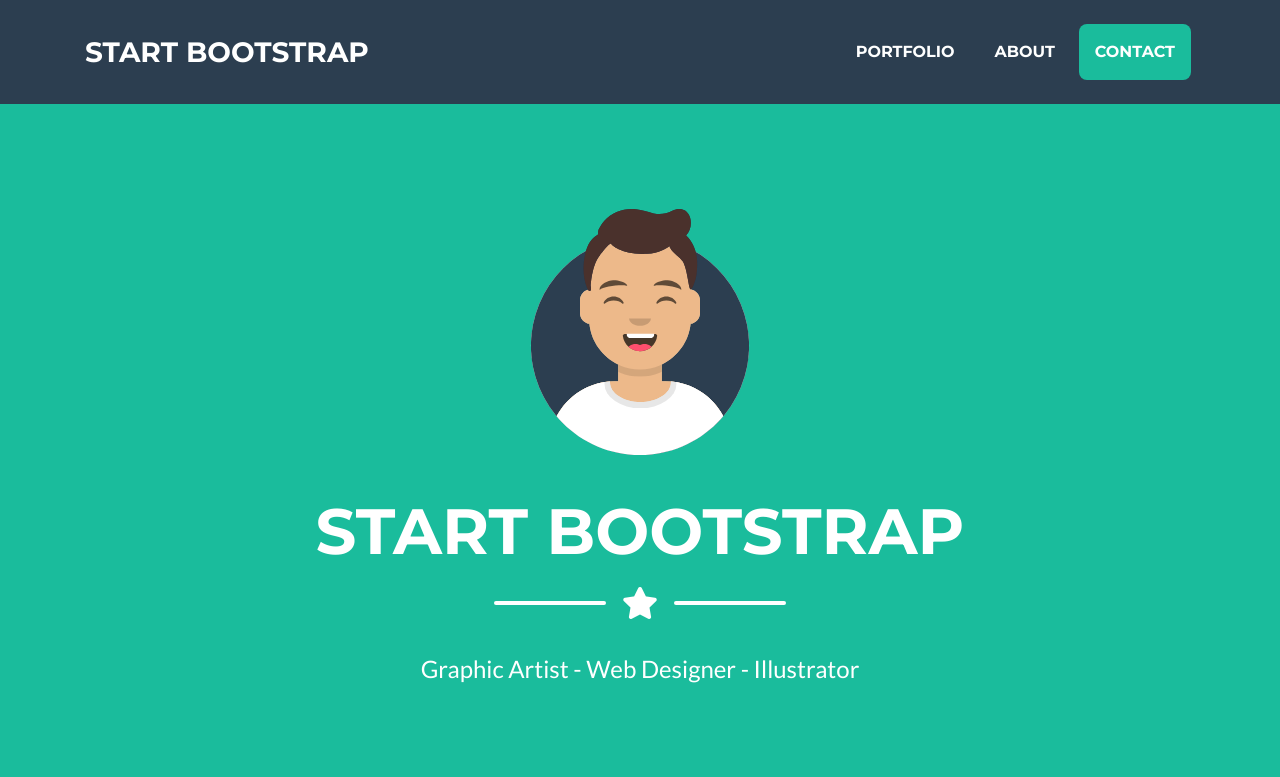
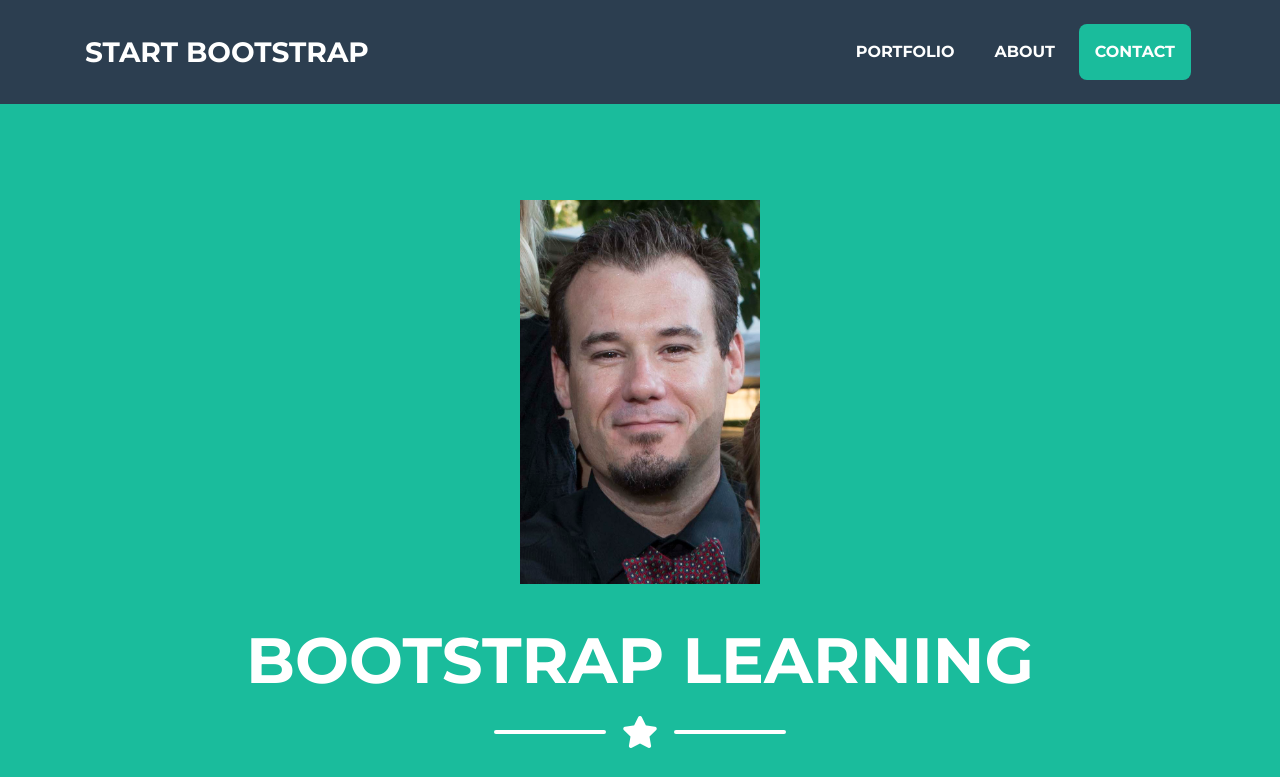
Before and after one commit to rydog1259/NewBoot-Strap, a website with bundled scripts: page index.html in a window 1280 px wide. Shown: the top 777 px of the page. Built offline with nearby package versions, Linux system fonts and the light colour scheme.

Commit message:
Update index.html

```diff
--- a/index.html
+++ b/index.html
@@ -51,10 +51,10 @@
     <div class="container d-flex align-items-center flex-column">
 
       <!-- Masthead Avatar Image -->
-      <img class="masthead-avatar mb-5" src="img/avataaars.svg" alt="">
+      <img class="masthead-avatar mb-5" src="cropped face.jpg" alt="">
 
       <!-- Masthead Heading -->
-      <h1 class="masthead-heading text-uppercase mb-0">Start Bootstrap</h1>
+      <h1 class="masthead-heading text-uppercase mb-0">Bootstrap Learning</h1>
 
       <!-- Icon Divider -->
       <div class="divider-custom divider-light">
@@ -66,7 +66,7 @@
       </div>
 
       <!-- Masthead Subheading -->
-      <p class="masthead-subheading font-weight-light mb-0">Graphic Artist - Web Designer - Illustrator</p>
+      <p class="masthead Web Designer in Training</p>
 
     </div>
   </header>
```
